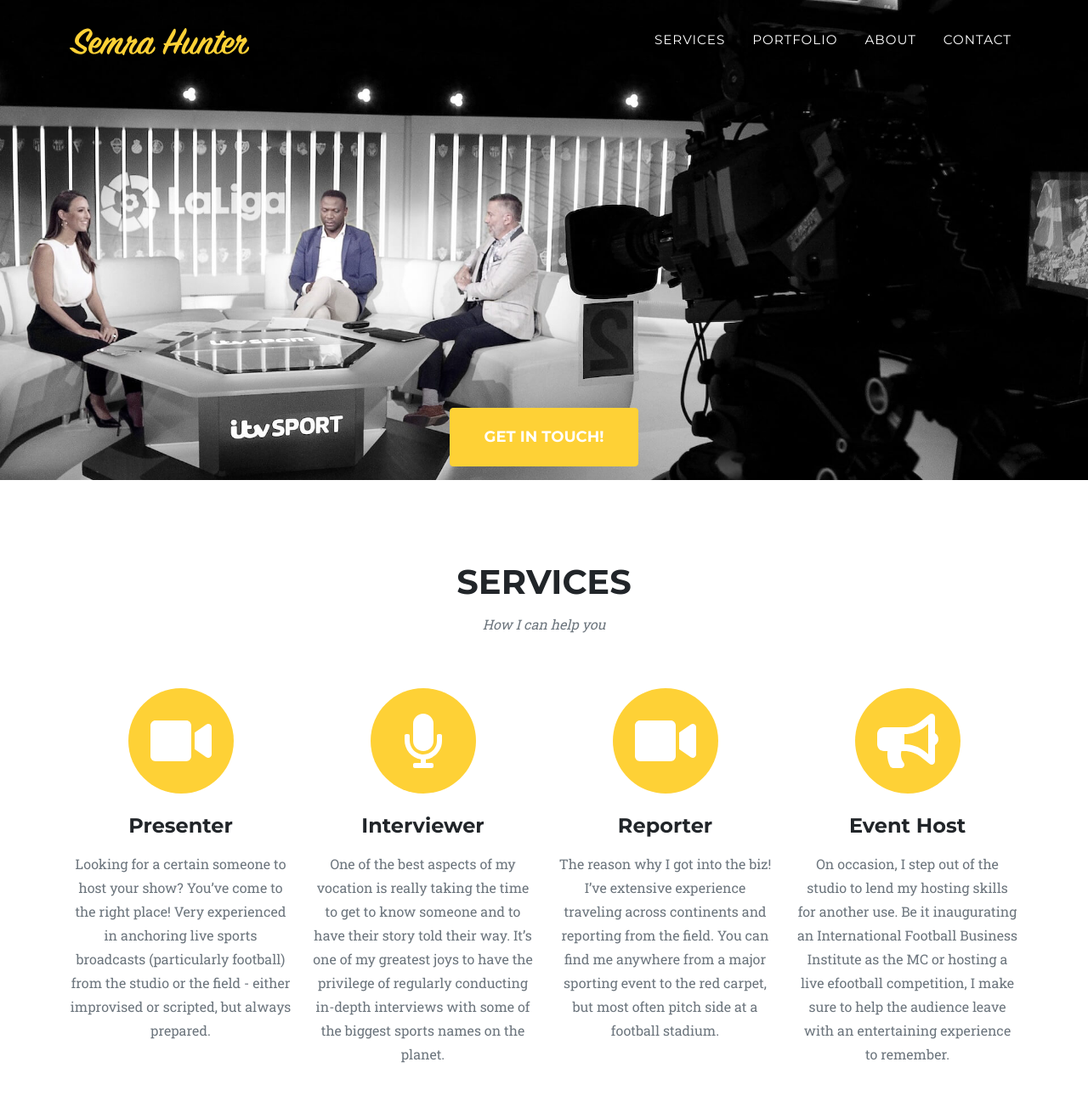
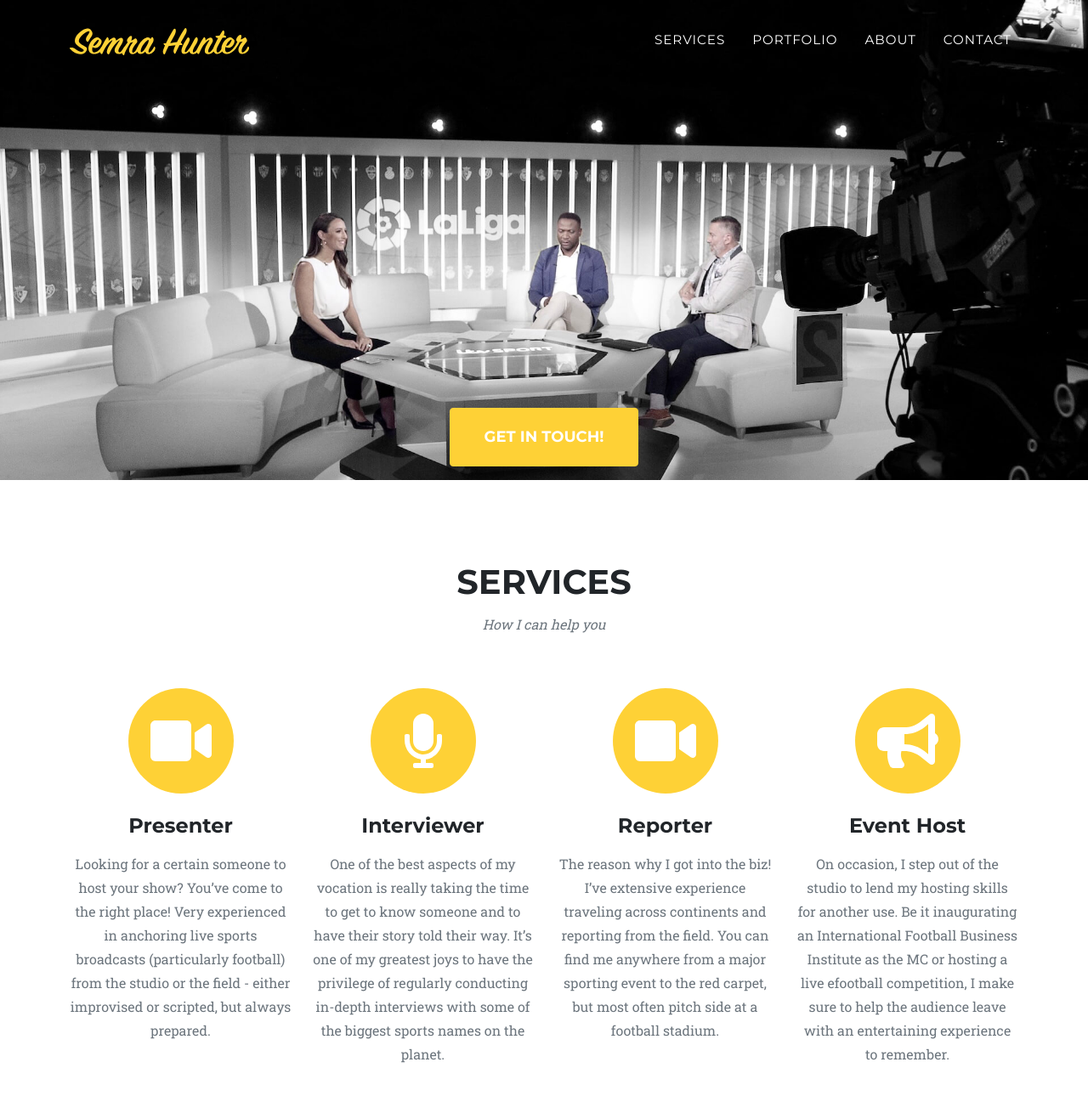
Before and after one commit to semrahunter/semrahunter.github.io, a Jekyll site: the page built from index.md, in a window 1280 px wide and 1400 px high. Shown: the top 1290 px of the window at 85% size. Built offline with Jekyll 4.4.1, drawn with Linux system fonts in a browser that asks for light colours.

Commit message:
background picture polishing

```diff
--- a/_includes/footer.html
+++ b/_includes/footer.html
@@ -7,7 +7,10 @@
                         <a class="btn btn-dark btn-social mx-2" href="{{ network[1] }}" target="_blank" rel="noopener"><i class="fab {{ network[0] }} "></i></a>
                         {% endfor %}
                     </div>
-                    <div class="col-lg-4 text-lg-right"><a class="mr-3" href="#!">Privacy Policy</a><a href="#!">Terms of Use</a></div>
+                    <div class="col-lg-4 text-lg-right">
+                        <a class="link-dark text-decoration-none mr-3" href="#!">Privacy Policy</a>
+                        <a class="link-dark text-decoration-none mr-3" href="#!">Terms of Use</a>
+                    </div>
                 </div>
             </div>
         </footer>
--- a/_includes/modals.html
+++ b/_includes/modals.html
@@ -13,9 +13,9 @@
                                     {% if portfolio.youtubeId -%}{% include youtubePlayer.html id=portfolio.youtubeId starttime=portfolio.youtubeTime %}{% endif -%}
                                     {{ portfolio.content }}
                                     <ul class="list-inline">
-                                        <li>Date: {{ portfolio.human-date }}</li>
-                                        <li>Company: {{ portfolio.company }}</li>
-                                        <li>Category: {{ portfolio.category }}</li>
+                                        <li><strong>Date:</strong> {{ portfolio.human-date }}</li>
+                                        <li><strong>Company:</strong> {{ portfolio.company }}</li>
+                                        <li><strong>Category:</strong> {{ portfolio.category }}</li>
                                     </ul>
                                     <button class="btn btn-primary" data-dismiss="modal" type="button"><i class="fas fa-times mr-1"></i>Close Project</button>
                                 </div>
```
Also changed, not shown: assets/css/styles.css, assets/images/header-bg.jpg.
